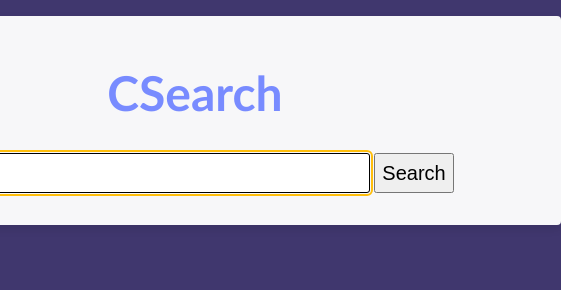
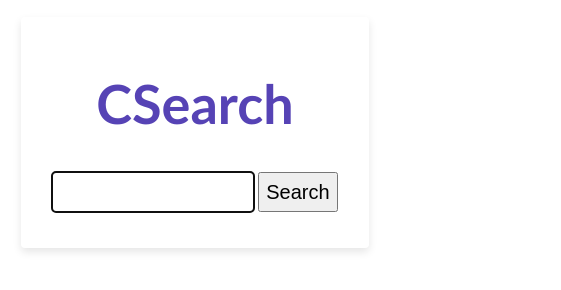
Before and after one commit to samhclark/cosmere-epub-parser, a plain HTML site: page assets/index.html in a window 390 px wide. Shown: the whole page, 561 px wide, since content can reach past the window. Drawn offline with Linux system fonts and the light colour scheme.

Commit message:
Kinda responsive. Clean up, then deploy pls

```diff
--- a/assets/styles.css
+++ b/assets/styles.css
@@ -1,31 +1,63 @@
+html {
+  font-size: 2.4vw;
+  font-family: "Gill Sans", "Gill Sans MT", "Franklin Gothic Medium",
+  "Franklin Gothic", "ITC Franklin Gothic", Helvetica, Arial, sans-serif;
+}
+@media all and (width >= 1000px) {
+  html {
+    font-size: 24px;
+  }
+}
+@media all and (width <= 520px) {
+  html {
+    font-size: 18px;
+  }
+}
+
 /* I like this color a lot #073b4c */
-html, body {
+:root {
+  --primary: #5643b5;
+  /* --secondary: #ffffff;
+  --text: #000000;
+  --link: #3344dd;
+  --visited-link: #804180;
+  --focus: #ffdd00; */
+  accent-color: var(--primary);
+}
+
+body {
   display: flex;
   flex-direction: column;
   justify-items: flex-start;
-  max-width: 100%;
-  background-color: #40376E;
-  font-family: "Gill Sans", "Gill Sans MT", "Franklin Gothic Medium",
-    "Franklin Gothic", "ITC Franklin Gothic", Helvetica, Arial, sans-serif;
+  /* max-width: 100%; */
+  /* background-color: var(--secondary); */
+  margin-left: auto;
+  margin-right: auto;
+  width: clamp(23ch, 80vw, 72ch);
+  /* max-width: 1000px;
+  min-height: 100%; */
 }
 .search-header {
   align-self: center;
   position: relative;
   top: 25%;
   text-align: center;
-  background-color: #F7F7F9;
+  /* background-color: #F7F7F9; */
   border-radius: 4px;
   box-shadow: 0 4px 8px rgba(0, 0, 0, 0.1);
   margin: 0.5rem;
   padding: 1rem;
-  width: 700px;
+  width: clamp(23ch, 80vw, 72ch);
+  /* width: 700px; */
+  /* max-width: 72ch;
+  min-width: 80vh; */
 }
 h1 {
   font-size: 3rem;
   font-weight: bold;
-  color: #788BFF;
+  color: var(--primary);
 }
-@media only screen and (max-device-width: 700px) {
+/* @media only screen and (max-device-width: 700px) {
   .query {
     width: 160px;
   }
@@ -35,9 +67,9 @@ h1 {
   .card {
     width: 80vw;
   }
-}
+} */
 .query {
-  border-color: black;
+  /* border-color: black; */
   border-style: solid solid solid solid;
   border-width: 1px 1px 1px 1px;
   -moz-border-radius: 3px;
@@ -63,22 +95,23 @@ h1 {
 }
 .card {
   display: flex;
-  background-color: #F7F7F9;
+  /* background-color: #F7F7F9; */
   border-radius: 4px;
   box-shadow: 0 4px 8px rgba(0, 0, 0, 0.1);
   margin: 0.5rem;
   padding: 1rem;
+  width: clamp(23ch, 80vw, 72ch);
 }
 ol {
   margin: 0;
   padding: 0;
 }
 .query:focus-visible {
-  outline: #FFBE0B solid 2px;
+  /* outline: #FFBE0B solid 2px; */
   outline-offset: 1px;
 }
 .submit:focus-visible {
-  outline: #FFBE0B solid 2px;
+  /* outline: #FFBE0B solid 2px; */
   outline-offset: 1px;
 }
 .font-bold {
```
